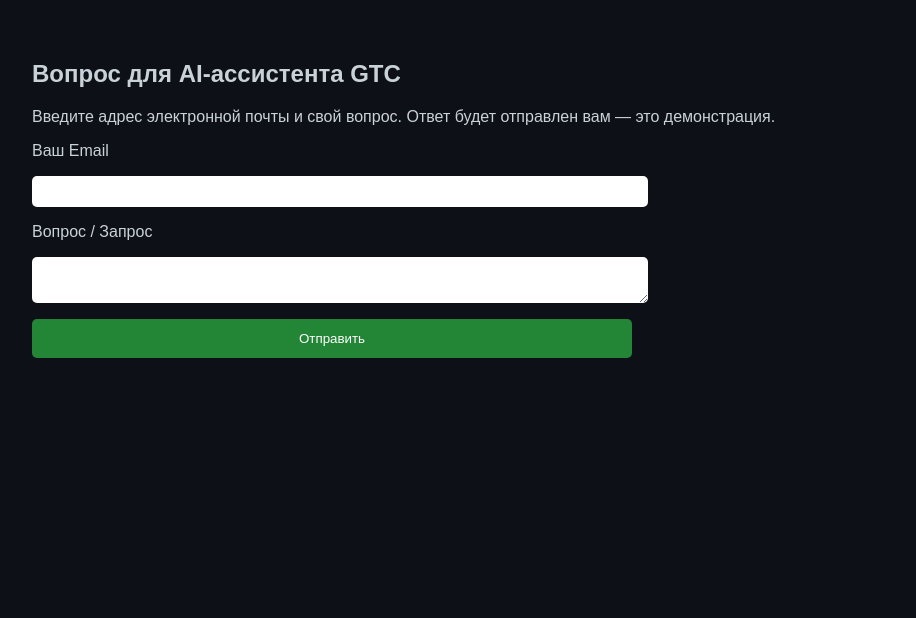
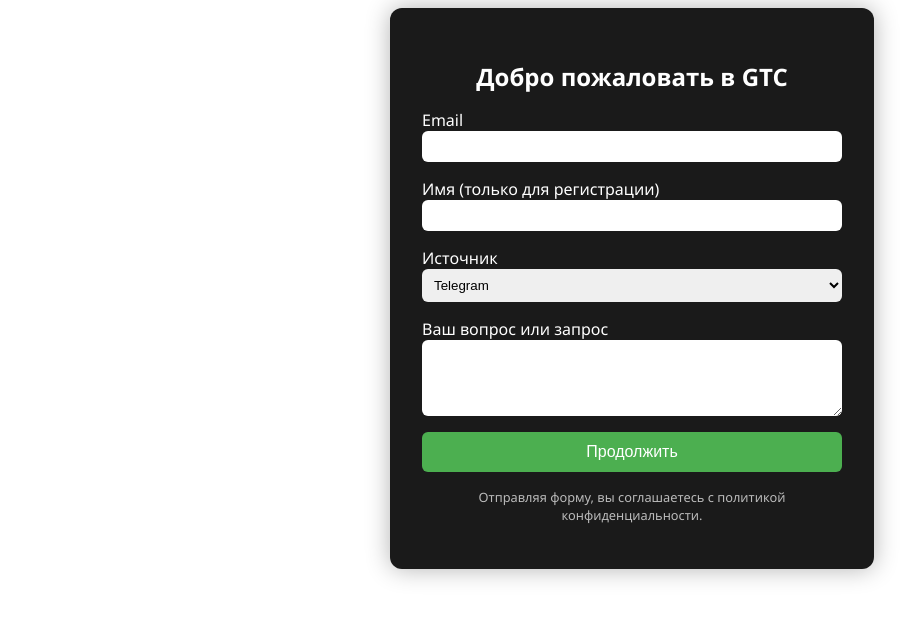
Before and after one commit to gtc-ia/gtc-form, a plain HTML site: page index.html in a window 1280 px wide. Shown: the whole page, without its empty margins (8-924 px from the left). Drawn offline with Linux system fonts and the light colour scheme.

Commit message:
Update index.html

```diff
--- a/index.html
+++ b/index.html
@@ -1,59 +1,55 @@
+<!-- GTC AI Assistant Form Trigger: Unified Access Form -->
+<form method="POST" action="https://kfilipenko.app.n8n.cloud/webhook/user-access" target="_blank" style="
+  max-width: 420px;
+  margin: auto;
+  padding: 2rem;
+  background: #1a1a1a;
+  border-radius: 12px;
+  font-family: 'Segoe UI', sans-serif;
+  color: #fff;
+  box-shadow: 0 0 24px rgba(0,0,0,0.3);
+">
+  <h2 style="text-align:center;margin-bottom:1rem">Добро пожаловать в GTC</h2>
 
-<!DOCTYPE html>
-<html lang="ru">
-<head>
-  <meta charset="UTF-8" />
-  <title>Форма AI-ассистент GTC</title>
-  <style>
-    body { font-family: sans-serif; background-color: #0d1117; color: #c9d1d9; padding: 2rem; }
-    label, input, textarea, button { display: block; margin-bottom: 1rem; width: 100%; max-width: 600px; }
-    input, textarea { padding: 0.5rem; border-radius: 5px; border: none; }
-    button { background-color: #238636; color: white; padding: 0.75rem; border: none; border-radius: 5px; cursor: pointer; }
-    button:hover { background-color: #2ea043; }
-    .status { margin-top: 1rem; }
-  </style>
-</head>
-<body>
-  <h2>Вопрос для AI-ассистента GTC</h2>
-  <p>Введите адрес электронной почты и свой вопрос. Ответ будет отправлен вам — это демонстрация.</p>
-  <form id="gtc-form">
-    <label for="email">Ваш Email</label>
-    <input type="email" id="email" name="email" required />
+  <!-- Email (used for both login/registration check) -->
+  <label for="email">Email</label>
+  <input type="email" name="email" required style="width:100%;padding:0.5rem;margin-bottom:1rem;border-radius:6px;border:none">
 
-    <label for="prompt">Вопрос / Запрос</label>
-    <textarea id="prompt" name="prompt" required></textarea>
+  <!-- Name (only required for new users) -->
+  <label for="name">Имя (только для регистрации)</label>
+  <input type="text" name="name" style="width:100%;padding:0.5rem;margin-bottom:1rem;border-radius:6px;border:none">
 
-    <button type="submit">Отправить</button>
-    <div class="status" id="status"></div>
-  </form>
+  <!-- Source -->
+  <label for="source">Источник</label>
+  <select name="source" required style="width:100%;padding:0.5rem;margin-bottom:1rem;border-radius:6px;border:none">
+    <option value="telegram">Telegram</option>
+    <option value="web">Web-сайт</option>
+    <option value="github">GitHub Pages</option>
+    <option value="wix">Wix</option>
+    <option value="tilda">Tilda</option>
+    <option value="other">Другое</option>
+  </select>
 
-  <script>
-    const form = document.getElementById("gtc-form");
-    const status = document.getElementById("status");
+  <!-- Prompt / запрос -->
+  <label for="prompt">Ваш вопрос или запрос</label>
+  <textarea name="prompt" rows="4" required style="width:100%;padding:0.5rem;margin-bottom:1rem;border-radius:6px;border:none"></textarea>
 
-    form.addEventListener("submit", async (e) => {
-      e.preventDefault();
-      status.textContent = "Отправка...";
+  <!-- Hidden field for time (n8n will add timestamp too) -->
+  <input type="hidden" name="executionMode" value="user-form" />
 
-      const data = {
-        email: form.email.value,
-        prompt: form.prompt.value
-      };
+  <!-- Submit -->
+  <button type="submit" style="
+    background: #4caf50;
+    color: white;
+    padding: 0.7rem 1.5rem;
+    border: none;
+    border-radius: 6px;
+    font-size: 1rem;
+    cursor: pointer;
+    width: 100%;
+  ">Продолжить</button>
 
-      try {
-        const res = await fetch("https://kfilipenko.app.n8n.cloud/webhook-test/gtc-form-test", {
-          method: "POST",
-          headers: { "Content-Type": "application/json" },
-          body: JSON.stringify(data)
-        });
-
-        const result = await res.json();
-        status.textContent = "✅ Вопрос отправлен! AI-ассистент скоро ответит.";
-        form.reset();
-      } catch (err) {
-        status.textContent = "❌ Ошибка при отправке. Попробуйте позже.";
-      }
-    });
-  </script>
-</body>
-</html>
+  <p style="font-size: 0.8rem; text-align: center; margin-top: 1rem; color: #bbb">
+    Отправляя форму, вы соглашаетесь с политикой конфиденциальности.
+  </p>
+</form>
```
